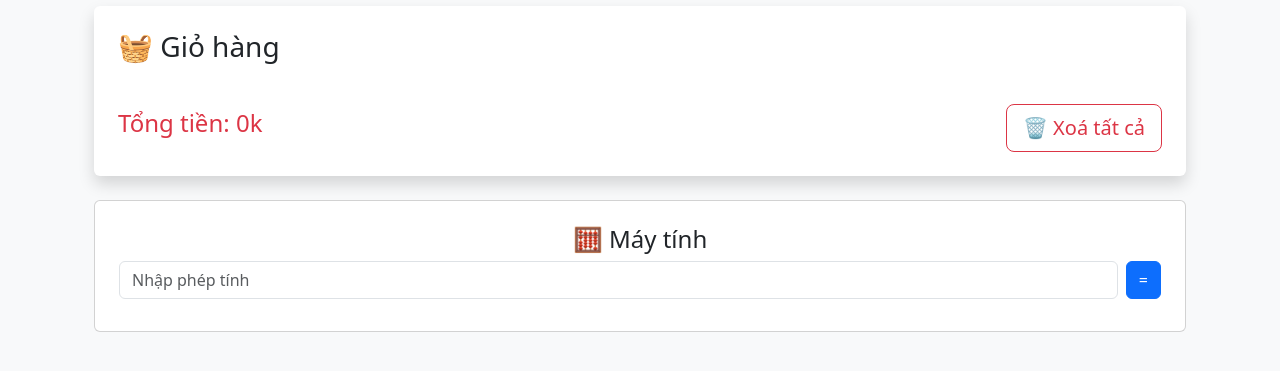
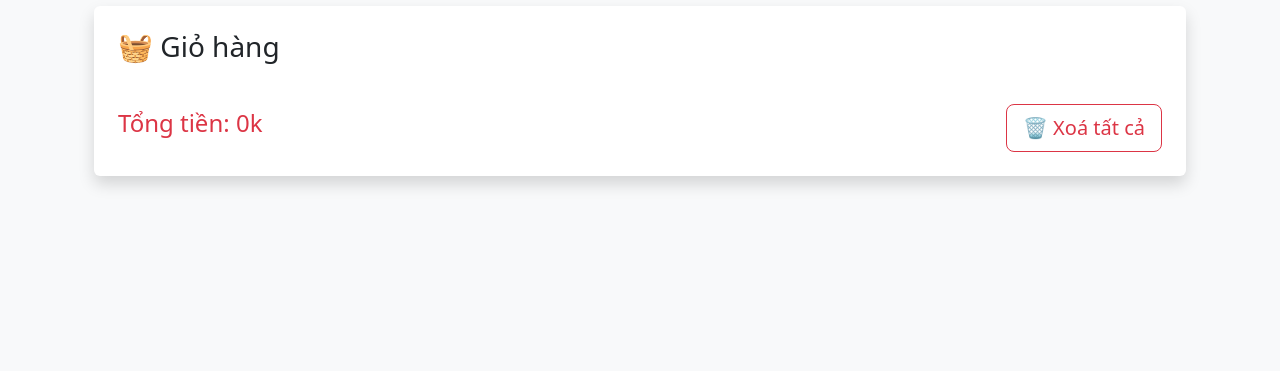
Before and after one commit to AN-dt725/H48, a Flask app: page /banhang in a window 1280 px wide. Shown: the part 242-613 px from the top of the page. Run offline with Flask 3, Linux system fonts and the light colour scheme; parts of the project's set-up code (start-up, migrations or seed data) failed here and were passed over.

Commit message:
Add files via upload

```diff
--- a/templates/banhang.html
+++ b/templates/banhang.html
@@ -31,14 +31,6 @@
             <button class="btn btn-lg btn-outline-danger" onclick="clearCart()">🗑️ Xoá tất cả</button>
         </div>
     </div>
-  <div class="card p-4 calculator mt-4">
-  <h4 class="text-center">🧮 Máy tính</h4>
-  <div class="d-flex gap-2 mb-2">
-    <input type="text" id="calc-input" class="form-control" placeholder="Nhập phép tính">
-    <button class="btn btn-primary" onclick="calculate()">=</button>
-  </div>
-  <div id="calc-result" class="text-success"></div>
-</div>
 </div>
 <script>
     let suggestionsBox = document.getElementById('suggestions');
@@ -105,17 +97,5 @@
         totalPriceTag.textContent = `${total}k`;
     }
 </script>
-  <script>
-  function calculate() {
-    let expr = document.getElementById('calc-input').value;
-    try {
-      let result = eval(expr);
-      document.getElementById('calc-result').innerText = `Kết quả: ${result}`;
-    } catch {
-      document.getElementById('calc-result').innerText = 'Phép tính không hợp lệ';
-    }
-  }
-</script>
-
 </body>
 </html>
```
